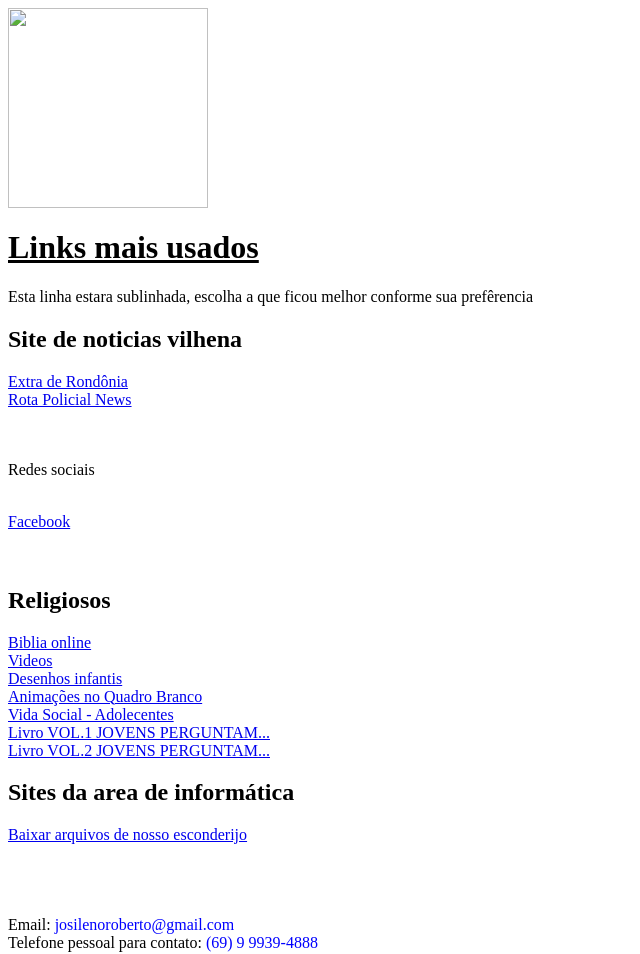
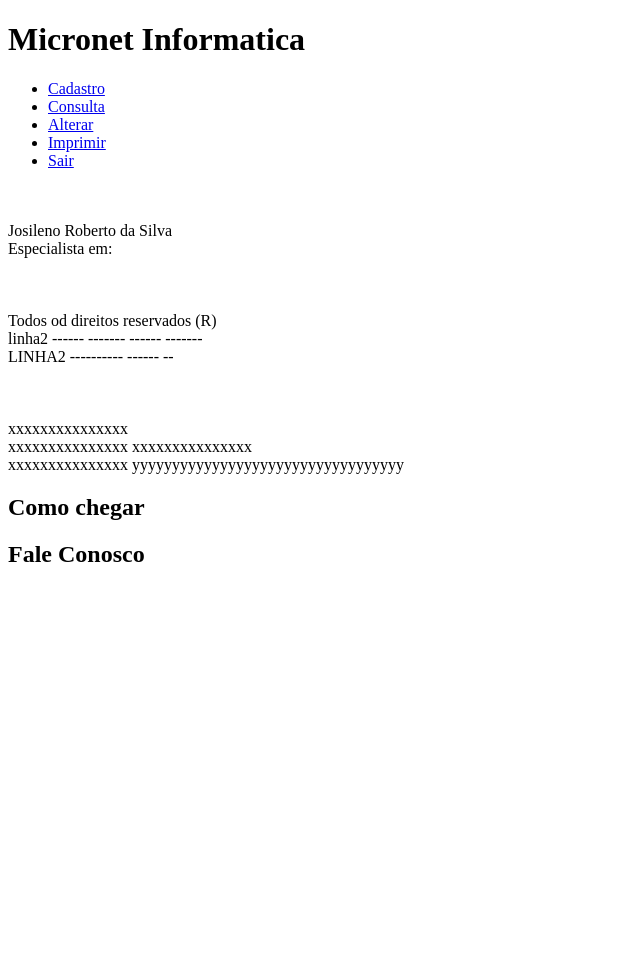
Before and after one commit to josilenoroberto/x, a plain HTML site: page index.html in a window 1280 px wide. Shown: the whole page, without its empty margins (0-640 px from the left). After the commit the page ends 800 px from the top, so only its background shows below. Drawn offline with Linux system fonts and the light colour scheme.

Commit message:
Update index.html

```diff
--- a/index.html
+++ b/index.html
@@ -1,60 +1,51 @@
-<!-- obs. Nao precisa escrever os comentários que estão em, explorei cores, fontes, de formas simples, mas apos
- comprender tente adequar as suas cores de preferencia  ATENCAO PLANTEI UM ERRO AQUI, SERA NOTADO, QUEM DESCOBRIR COMENTA
- NO GRUPO O QUE ACHOU DE ERRO MAS DEIXA PARA NAO MOSTRE A SOLUÇÃO, MOSTRAREMOS EM SALA DE AULA, Tente melhorar este site -->
+<!DOCTYPE html>
+<html lang="pt-br">
+<head>
+<meta charset="UTF-8">
+<title> 'Site para dispositivos mobile'</title>
+    <link rel="stylessheet" href="estilo.css"/>
+    </head>
 
-   <html>
- <!--   Objetivo deste exercicio e criar um site que tera a lista das paginas da internet que
-   voce mais usa no dia a dia -->
-    <head>
-        <title> Meus Sites preferidos </title>
+    <body>
+    <div class="pagina">
+        <header class = "cabecalho">
 
-    </head>
-<!--   OBS. CRIE EM SEU c: uma pasta por nome V e dentro dela coloque este arquivo -->
-<!--        Guarde este arquivo com nome siteslegais.html dentre desta pasta, consiga tambem -->
-<!--        uma logo par sua empresa ou sua foto e ponha tudo nesta mesma pasta -->
-<body>
-    <img align = "center" width="200px" height="200px" src="logo.jpg"/>
+            <h1> Micronet Informatica</h1>
 
+        </header>
 
-   <h1><b> <u>Links mais usados </u></b></h1> Esta linha estara sublinhada, escolha a que ficou melhor conforme sua prefêrencia
-      <br />
-    <h2> Site de noticias vilhena </h2>
+        <section class="menuE">
+        <ul>
+        <li><a href="#">Cadastro</a></li>
+        <li><a href="#">Consulta</a></li>
+        <li><a href="#">Alterar</a></li>
+        <li><a href="#">Imprimir</a></li>
+        <li><a href="#">Sair</a></li>
+            </ul>
+        </section>
+        <section class="paragrafo">
+        <p>
 
-        <a href="http://www.rotapolicialnews.com.br"> Extra de Rondônia</a> <br />
-        <a href="http://www.rotapolicialnews.com.br"> Rota Policial News</a> <br />
-        <br />
-        <br />
-       <p> Redes sociais </p>
+        <br>
+        <br>
+        Josileno Roberto da Silva <br>
+            Especialista em: <br> <br> <br> <br>
+            Todos od direitos reservados (R) <br>
 
-        <br />
-               <a href="https://www.facebook.com/SOSVilhena"> Facebook</a> <br />
-    <br />
-    <br />
-<h2> Religiosos </h2>
+            linha2 ------ ------- ------ ------- <br> LINHA2
+            ---------- ------ -- <br> <br> <br> <br>
+            xxxxxxxxxxxxxxx<br>xxxxxxxxxxxxxxx
+            xxxxxxxxxxxxxxx<br>xxxxxxxxxxxxxxx
+            yyyyyyyyyyyyyyyyyyyyyyyyyyyyyyyyyy
 
-<a href="https://wol.jw.org/pt/wol/binav/r5/lp-t"> Biblia online</a> <br />
-
-<a href="https://www.jw.org/pt/publicacoes/videos/#pt/categories/VODMovies"> Videos </a> <br />
-
-<a href="https://www.jw.org/pt/publicacoes/videos/#pt/categories/BJF"> Desenhos infantis </a> <br />
-
-<a href="https://www.jw.org/pt/publicacoes/videos/#pt/categories/ChildrenWhiteboard"> Animações no Quadro Branco </a> <br />
-
-<a href="https://www.jw.org/pt/publicacoes/videos/#pt/categories/TeenSocialLife"> Vida Social - Adolecentes </a> <br />
-
-<a href="https://www.jw.org/finder?wtlocale=T&pub=yp1&srcid=share"> Livro VOL.1 JOVENS PERGUNTAM... </a> <br />
-<a href="https://www.jw.org/finder?wtlocale=T&pub=yp2&srcid=share"> Livro VOL.2 JOVENS PERGUNTAM... </a> <br />
-
-<h2> Sites da area de informática    </h2>
-<a href="https://www.microapp.com.br"> Baixar arquivos de nosso esconderijo </a> <br />
-<br />
-<br />
-<br />
-<br />
-<font color="black">Email:</font>
-
-<font color="blue">josilenoroberto@gmail.com</font> <br />
-
-<font color="black"> Telefone pessoal para  contato:</font>
-
-<font color="blue">(69) 9 9939-4888 </font>   <br />
+            </p>
+            </section>
+            <footer>
+            <section class="fim">
+                <h1> Como chegar </h1>
+                <h2> Fale Conosco </h2>
+                </section>
+            </footer>
+        </div>
+    </body>
+</html>
```
